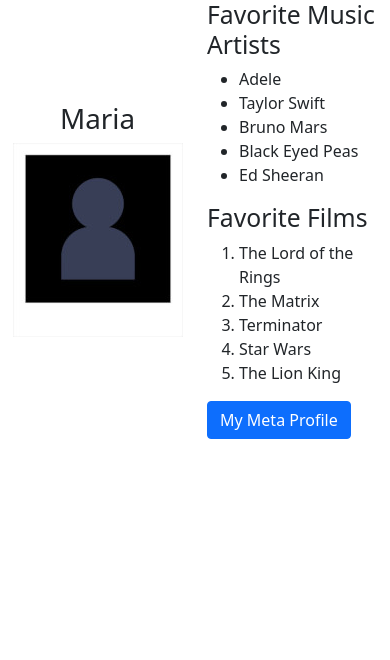
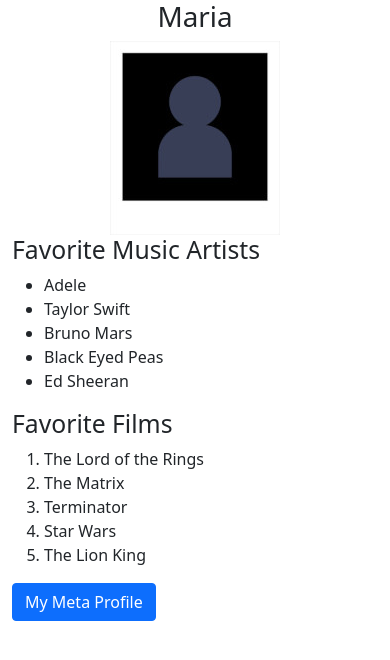
Before and after one commit to Cod333/bio-with-bootstrap, a plain HTML site: page index.html in a window 390 px wide. Drawn offline with Linux system fonts and the light colour scheme.

Commit message:
Update index.html

```diff
--- a/index.html
+++ b/index.html
@@ -7,13 +7,13 @@
 <body>
     <div class="container">
         <div class="row h-100">
-            <div id="bio" class="col-6 my-auto">
+            <div id="bio" class="col-sm-6 my-auto">
                 <div class="text-center">
                 <h1>Maria</h1>
                 <img src="photo.jpg" class="img-fluid">
                 </div>
             </div>
-            <div id="more" class="col-6">
+            <div id="more" class="col-sm-6 my-auto">
                 <h2>Favorite Music Artists</h2>
                 <ul>
                     <li>Adele</li>
```
